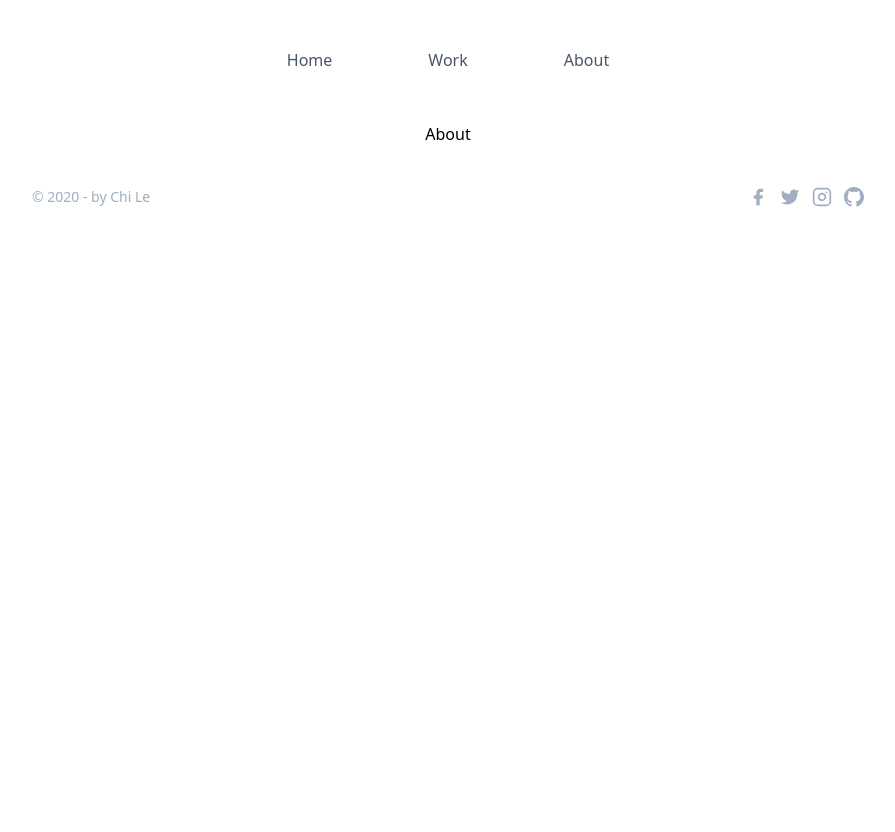
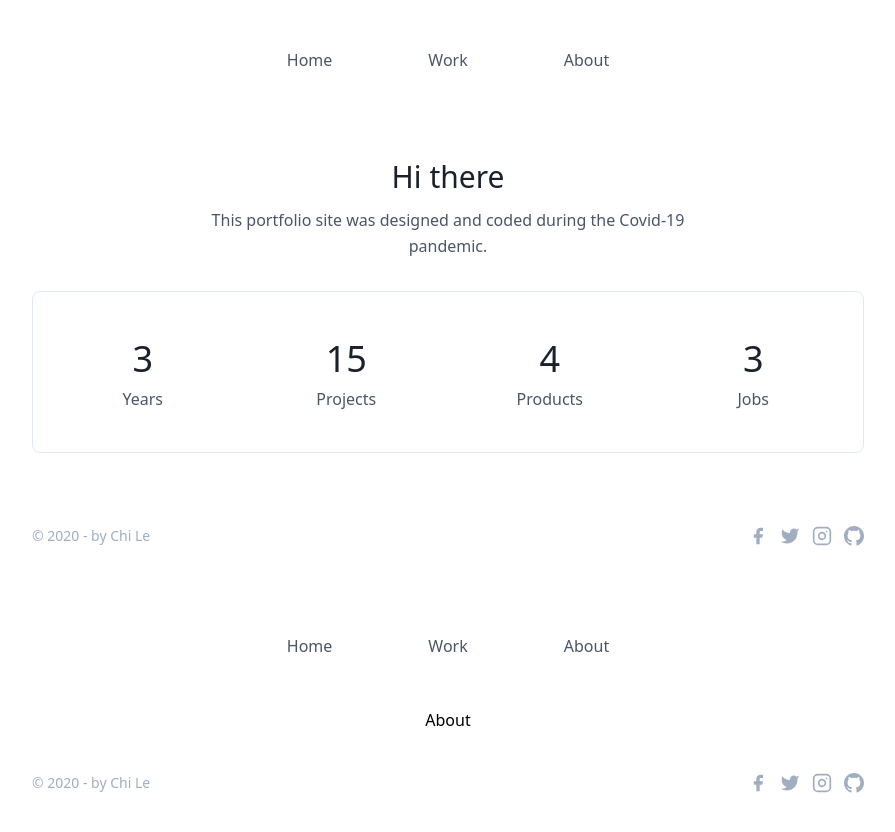
Before and after one commit to chile20/portfolio, a React (Create React App) app: page /about in a window 1280 px wide. Shown: the whole page, without its empty margins (192-1087 px from the left). Before the commit the page ends 800 px from the top, so only its background shows below. Built offline with nearby package versions, Linux system fonts and the light colour scheme.

Commit message:
Remove exact from route

```diff
--- a/src/App.js
+++ b/src/App.js
@@ -9,11 +9,11 @@ import About from './components/About';
 
 function App() {
   return (
-    <Router basename="/">
+    <Router>
     <div>
-    <Route exact path='/' component={Home} />
-    <Route exact path='/about' component={About} />
-    <Route exact path='/work' component={Work} />
+    <Route path='/' component={Home} />
+    <Route path='/about' component={About} />
+    <Route path='/work' component={Work} />
     </div>
   </Router>
   );
--- a/src/components/nav.js
+++ b/src/components/nav.js
@@ -10,9 +10,9 @@ class Nav extends Component {
             <div class="container max-w-4xl mx-auto flex flex-wrap p-8 flex-col md:flex-row items-center">
               <nav class="md:m-auto flex flex-wrap items-center text-base justify-center">
 
-                <NavLink exact to="/" activeClassName="active" className="mr-16 lg:p-4 py-3 px-0 border-transparent border-b-2 hover:border-orange-400">Home</NavLink>
-                <NavLink exact to="/work" activeClassName="active" className="mr-16 lg:p-4 py-3 px-0 border-transparent border-b-2 hover:border-orange-400">Work</NavLink>
-                <NavLink exact to="/about" activeClassName="active" className="lg:p-4 py-3 px-0 border-transparent border-b-2 hover:border-orange-400">About</NavLink>
+                <NavLink to="/" activeClassName="active" className="mr-16 lg:p-4 py-3 px-0 border-transparent border-b-2 hover:border-orange-400">Home</NavLink>
+                <NavLink to="/work" activeClassName="active" className="mr-16 lg:p-4 py-3 px-0 border-transparent border-b-2 hover:border-orange-400">Work</NavLink>
+                <NavLink to="/about" activeClassName="active" className="lg:p-4 py-3 px-0 border-transparent border-b-2 hover:border-orange-400">About</NavLink>
 
               </nav>
             </div>
```
Also changed, not shown: src/assets/main.css.
